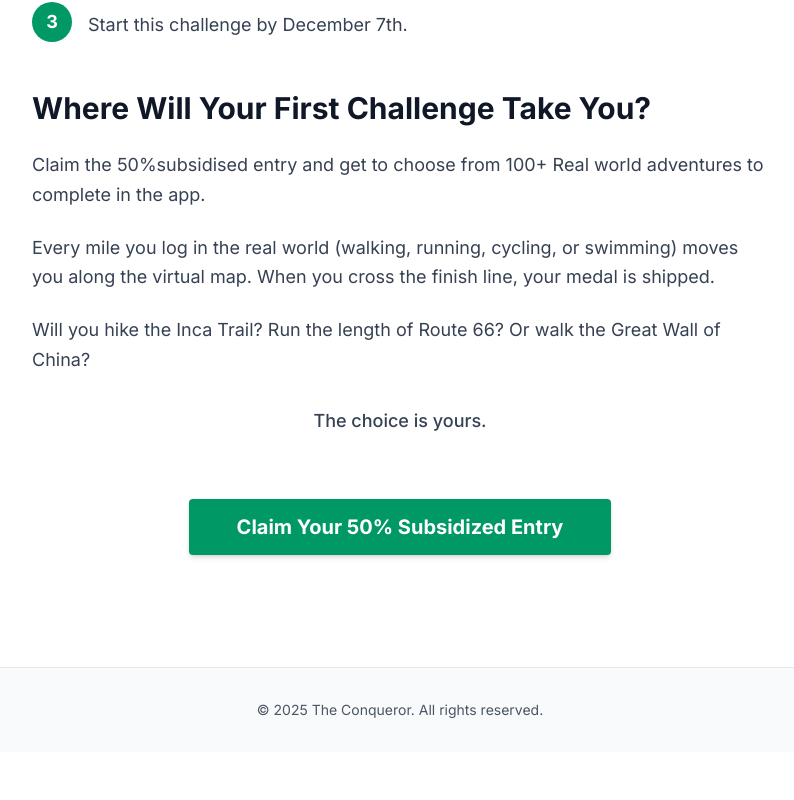
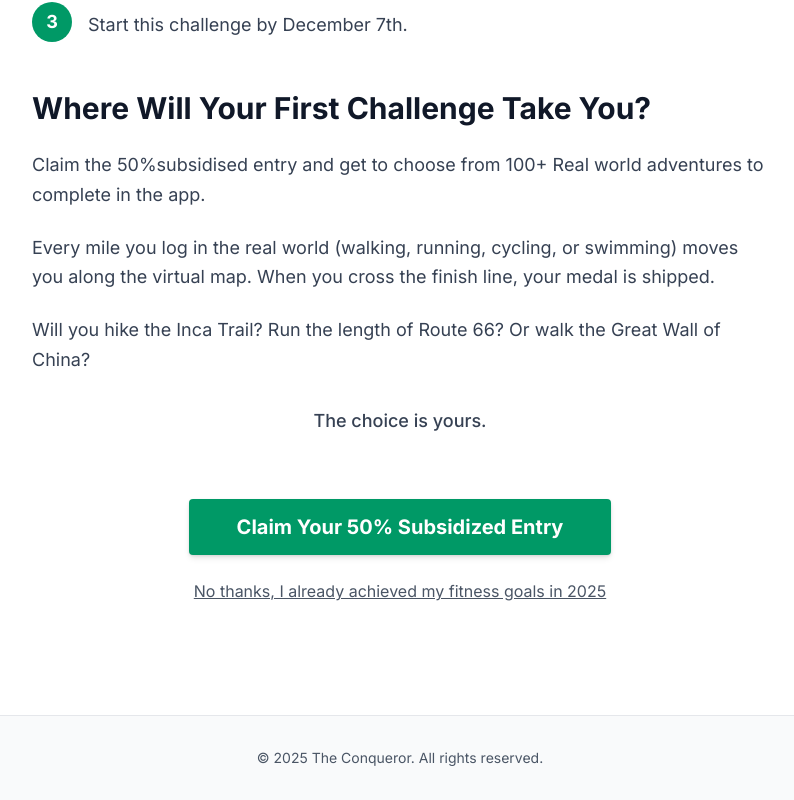
Before and after one commit to The-Conqueror-Challenges-Drafts/funnel-drafts, a Next.js app: page /lp/final-qualified in a window 1280 px wide. Shown: the part 1646-2446 px from the top of the page, without its empty margins (240-1034 px from the left). Before the commit the page ends 2398 px from the top, so only its background shows below. Built offline with nearby package versions, Linux system fonts and the light colour scheme.

Commit message:
Add decline link to final-qualified page matching bf-press-qualified

```diff
--- a/src/app/lp/final-qualified/content/c1.json
+++ b/src/app/lp/final-qualified/content/c1.json
@@ -56,7 +56,9 @@
     },
     "cta": {
       "buttonText": "Claim Your 50% Subsidized Entry",
-      "buttonUrl": ""
+      "buttonUrl": "",
+      "declineText": "No thanks, I already achieved my fitness goals in 2025",
+      "declineUrl": ""
     }
   }
 }
--- a/src/components/content/final-qualified/final-qualified.tsx
+++ b/src/components/content/final-qualified/final-qualified.tsx
@@ -45,6 +45,8 @@ interface FinalQualifiedProps {
   cta?: {
     buttonText?: string;
     buttonUrl?: string;
+    declineText?: string;
+    declineUrl?: string;
   };
   qualification?: {
     badge?: string;
@@ -295,7 +297,7 @@ export default function FinalQualified({
 
         {/* CTA Button */}
         {cta.buttonText && (
-          <div className="my-8 md:my-16 text-center">
+          <div className="my-8 md:my-16 text-center space-y-4">
             <Button
               onClick={handleCtaClick}
               size="lg"
@@ -303,6 +305,21 @@ export default function FinalQualified({
             >
               {cta.buttonText}
             </Button>
+
+            {cta.declineText && (
+              <div className="pt-2">
+                <button
+                  onClick={() => {
+                    if (cta.declineUrl) {
+                      window.location.href = cta.declineUrl
+                    }
+                  }}
+                  className="text-gray-600 underline hover:text-gray-800 transition-colors text-sm md:text-base"
+                >
+                  {cta.declineText}
+                </button>
+              </div>
+            )}
           </div>
         )}
       </article>
```
